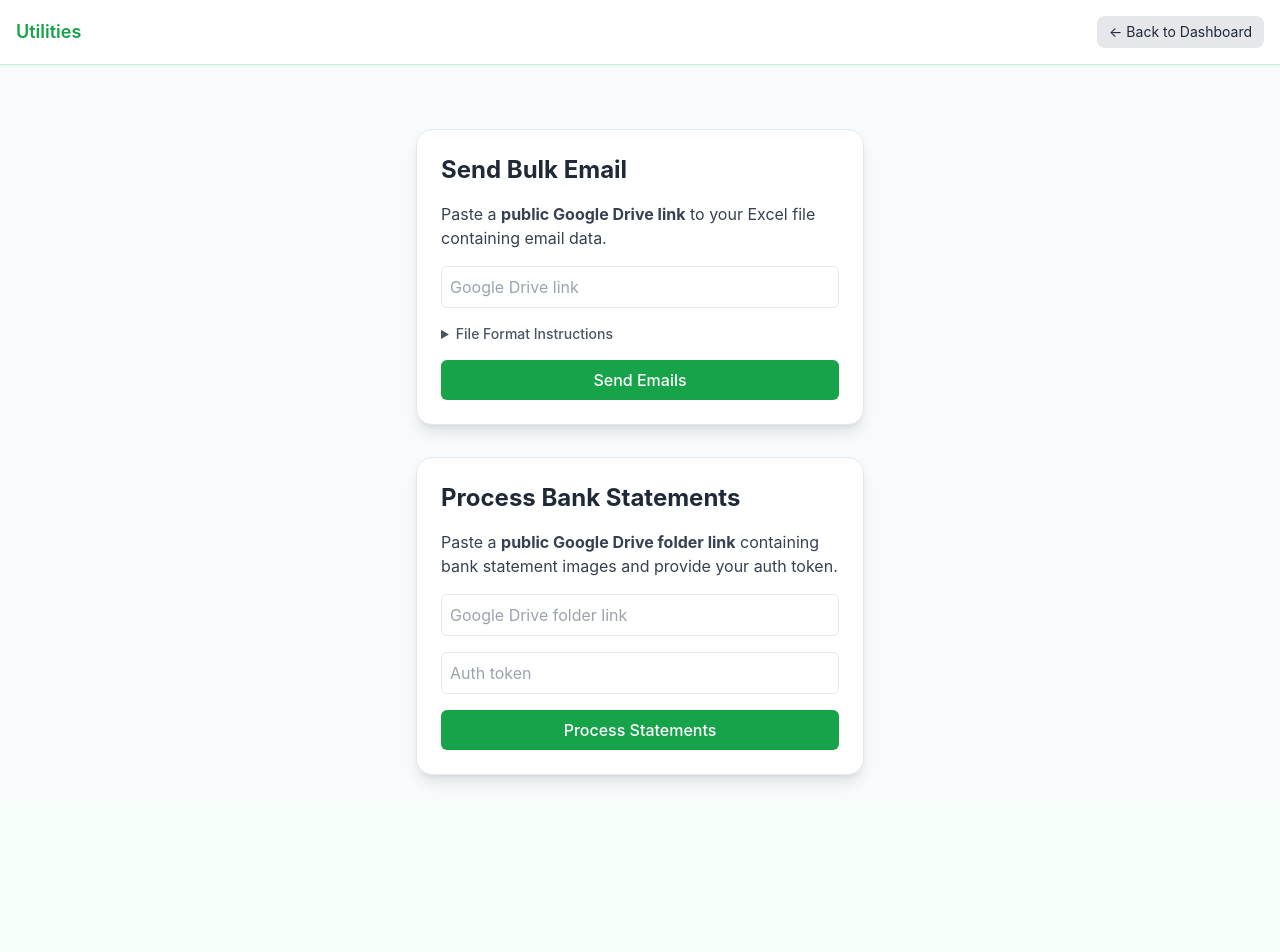
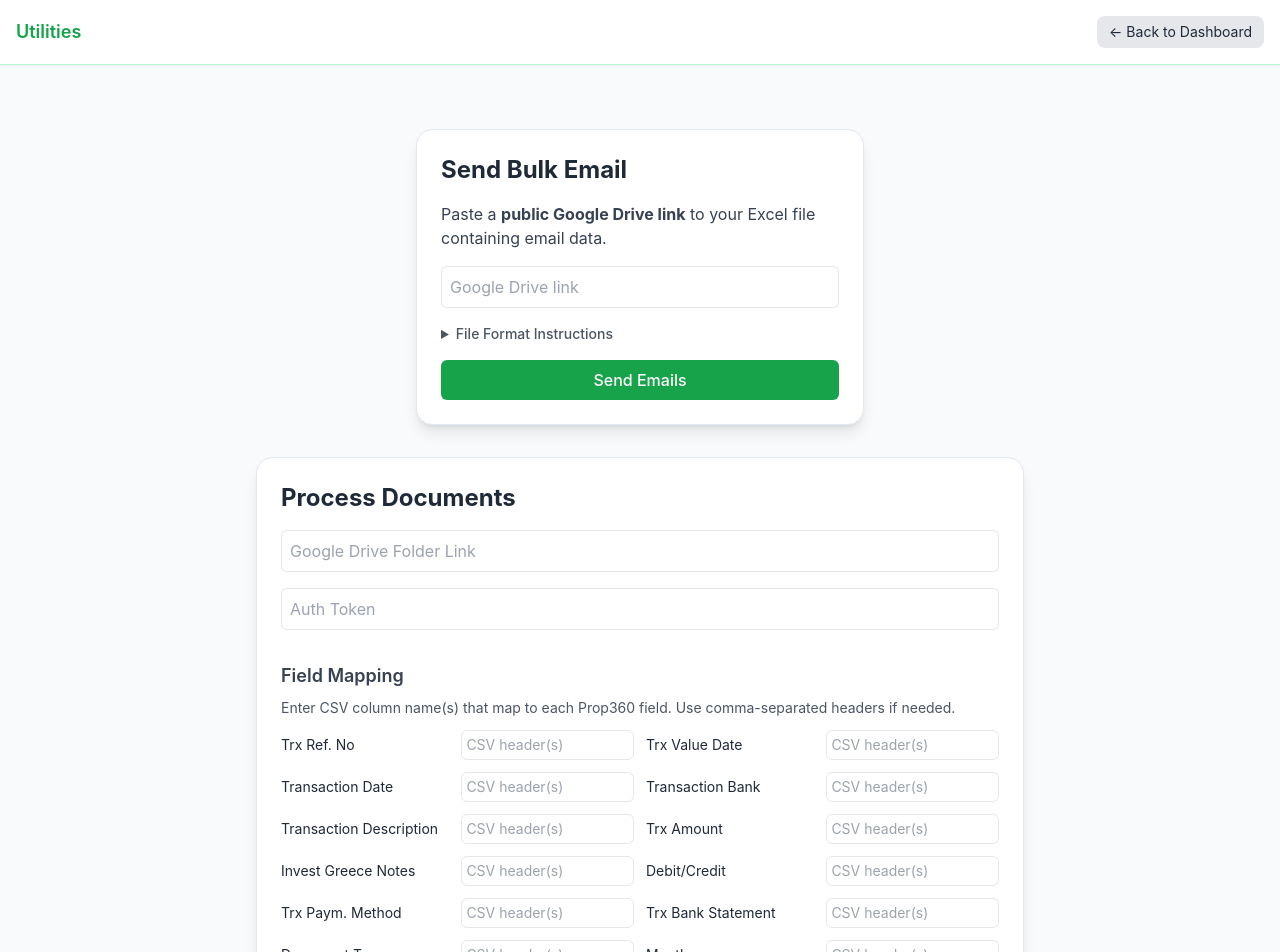
Before and after one commit to AbuBakrCh/whatsapp-bot-prop360, a React (Vite) app in the folder frontend/: page /utilities in a window 1280 px wide. Shown: the top 952 px of the page. Before the commit the page ends 800 px from the top, so only its background shows below. Built offline with nearby package versions, Linux system fonts and the light colour scheme; no server answers.

Commit message:
generalized invoice/statement processing

```diff
--- a/frontend/package.json
+++ b/frontend/package.json
@@ -1,6 +1,6 @@
 {
   "name": "whatsapp-dashboard-frontend",
-  "version": "0.2.0",
+  "version": "0.2.1",
   "private": true,
   "scripts": {
     "dev": "vite",
--- a/frontend/src/api.js
+++ b/frontend/src/api.js
@@ -47,10 +47,11 @@ export async function sendBulkEmailFile(driveLink) {
   return response.data;
 }
 
-export const processBankStatementsFromDrive = async (folderLink, authToken) => {
+export const processBankStatementsFromDrive = async (folderLink, authToken, mapping) => {
   const payload = {
     folder_link: folderLink,
     auth_token: authToken,
+    mapping
   };
 
   const response = await axios.post(
--- a/frontend/src/pages/ProcessBankStatementsDrive.jsx
+++ b/frontend/src/pages/ProcessBankStatementsDrive.jsx
@@ -1,52 +1,85 @@
 import React, { useState } from "react";
 import { processBankStatementsFromDrive } from "../api";
 
+const PROP_FIELDS = [
+  { id: "field-1757604618017-q2mtvmiqp", label: "Trx Ref. No" },
+  { id: "field-1757605069078-p5plna7qr", label: "Trx Value Date" },
+  { id: "field-1757605079803-icw8ykc19", label: "Transaction Date" },
+  { id: "field-1757605194423-ofbqnqfso", label: "Transaction Bank" },
+  { id: "field-1757605219384-fikyy3d7u", label: "Transaction Description" },
+  { id: "field-1757605508754-uea4iadqd", label: "Trx Amount" },
+  { id: "field-1757605632930-2hfg96qgr", label: "Invest Greece Notes" },
+  { id: "field-1757605718340-ue95ozr9u", label: "Debit/Credit" },
+  { id: "field-1758478644281-ct8pck6lk", label: "Trx Paym. Method" },
+  { id: "field-1758478917909-jqxoz2s3h", label: "Trx Bank Statement" },
+  { id: "field-1758699529035-xp7lumgx5", label: "Document Type" },
+  { id: "field-1759392145178-qbx06ungl", label: "Month" },
+  { id: "field-1759392151218-bmx5iidn6", label: "Year" },
+];
+
 export default function ProcessBankStatementsDrive() {
   const [driveLink, setDriveLink] = useState("");
-  const [authToken, setAuthToken] = useState(""); // auth token state
+  const [authToken, setAuthToken] = useState("");
+  const [mapping, setMapping] = useState({});
+  const [tempInputs, setTempInputs] = useState({});
   const [loading, setLoading] = useState(false);
   const [statusMessage, setStatusMessage] = useState("");
 
+  // Keep controlled inputs
+  const handleInputChange = (fieldId, value) => {
+    setTempInputs((prev) => ({ ...prev, [fieldId]: value }));
+  };
+
+  const handleMappingBlur = (fieldId) => {
+    const value = tempInputs[fieldId] || "";
+    const cleaned = value
+      .split(",")
+      .map((h) => h.trim())
+      .filter(Boolean);
+
+    setMapping((prev) => {
+      const newMap = { ...prev };
+      // Remove old entries for this field
+      Object.keys(newMap).forEach((k) => {
+        if (newMap[k] === fieldId) delete newMap[k];
+      });
+      // Add new entries
+      cleaned.forEach((header) => {
+        newMap[header] = fieldId;
+      });
+      return newMap;
+    });
+  };
+
   const handleProcess = async () => {
-    if (!driveLink.trim()) {
-      setStatusMessage("❌ Please provide a Google Drive *folder* link.");
-      return;
-    }
-
-    if (!authToken.trim()) {
-      setStatusMessage("❌ Please provide your auth token.");
-      return;
-    }
+    if (!driveLink.trim()) return setStatusMessage("❌ Enter folder link.");
+    if (!authToken.trim()) return setStatusMessage("❌ Enter auth token.");
+    if (!Object.keys(mapping).length) return setStatusMessage("❌ Provide at least one mapping.");
 
     setLoading(true);
-    setStatusMessage("⏳ Processing bank statements...");
+    setStatusMessage("⏳ Processing...");
 
     try {
-      // API call with both drive link and auth token
-      const result = await processBankStatementsFromDrive(driveLink.trim(), authToken.trim());
-
-      setStatusMessage(`✅ Processed: ${result.processed.length} statements.`);
+      const result = await processBankStatementsFromDrive(
+        driveLink.trim(),
+        authToken.trim(),
+        mapping
+      );
+      setStatusMessage(`✅ Processed: ${result.processed.length} entries.`);
     } catch (err) {
-      console.error(err);
-      setStatusMessage(
-        `❌ Error: ${err.response?.data?.detail || err.message}`
-      );
+      setStatusMessage(`❌ Error: ${err.response?.data?.detail || err.message}`);
     } finally {
       setLoading(false);
     }
   };
 
   return (
-    <div className="max-w-md mx-auto mt-10 bg-white rounded-2xl shadow-lg p-6 border border-slate-200">
-      <h2 className="text-2xl font-bold text-gray-800 mb-4">Process Bank Statements</h2>
-
-      <p className="mb-4 text-gray-700">
-        Paste a <b>public Google Drive folder link</b> containing bank statement images and provide your auth token.
-      </p>
+    <div className="max-w-3xl mx-auto mt-10 bg-white rounded-2xl shadow-lg p-6 border border-slate-200">
+      <h2 className="text-2xl font-bold text-gray-800 mb-4">Process Documents</h2>
 
       <input
         type="text"
-        placeholder="Google Drive folder link"
+        placeholder="Google Drive Folder Link"
         value={driveLink}
         onChange={(e) => setDriveLink(e.target.value)}
         className="w-full mb-4 border p-2 rounded-md focus:ring-2 focus:ring-green-400"
@@ -54,11 +87,32 @@ export default function ProcessBankStatementsDrive() {
 
       <input
         type="text"
-        placeholder="Auth token"
+        placeholder="Auth Token"
         value={authToken}
         onChange={(e) => setAuthToken(e.target.value)}
         className="w-full mb-4 border p-2 rounded-md focus:ring-2 focus:ring-green-400"
       />
+
+      <h3 className="text-lg font-semibold mt-4 mb-2 text-gray-700">Field Mapping</h3>
+      <p className="text-sm text-gray-600 mb-3">
+        Enter CSV column name(s) that map to each Prop360 field. Use comma-separated headers if needed.
+      </p>
+
+      <div className="grid grid-cols-2 gap-3 max-h-80 overflow-y-auto mb-4">
+        {PROP_FIELDS.map((field) => (
+          <div key={field.id} className="flex gap-2 items-center">
+            <label className="w-1/2 text-sm text-gray-800">{field.label}</label>
+            <input
+              type="text"
+              placeholder="CSV header(s)"
+              value={tempInputs[field.id] ?? Object.keys(mapping).filter((k) => mapping[k] === field.id).join(", ")}
+              onChange={(e) => handleInputChange(field.id, e.target.value)}
+              onBlur={() => handleMappingBlur(field.id)}
+              className="w-1/2 border p-1 rounded-md text-sm"
+            />
+          </div>
+        ))}
+      </div>
 
       {statusMessage && <div className="mb-4 text-gray-800">{statusMessage}</div>}
 
@@ -69,7 +123,7 @@ export default function ProcessBankStatementsDrive() {
           loading ? "bg-green-300 cursor-not-allowed" : "bg-green-600 hover:bg-green-700"
         }`}
       >
-        {loading ? "Processing..." : "Process Statements"}
+        {loading ? "Processing..." : "Process Documents"}
       </button>
     </div>
   );
```
Also changed, not shown: 1 other file (tests, documents, lock files or other folders).
